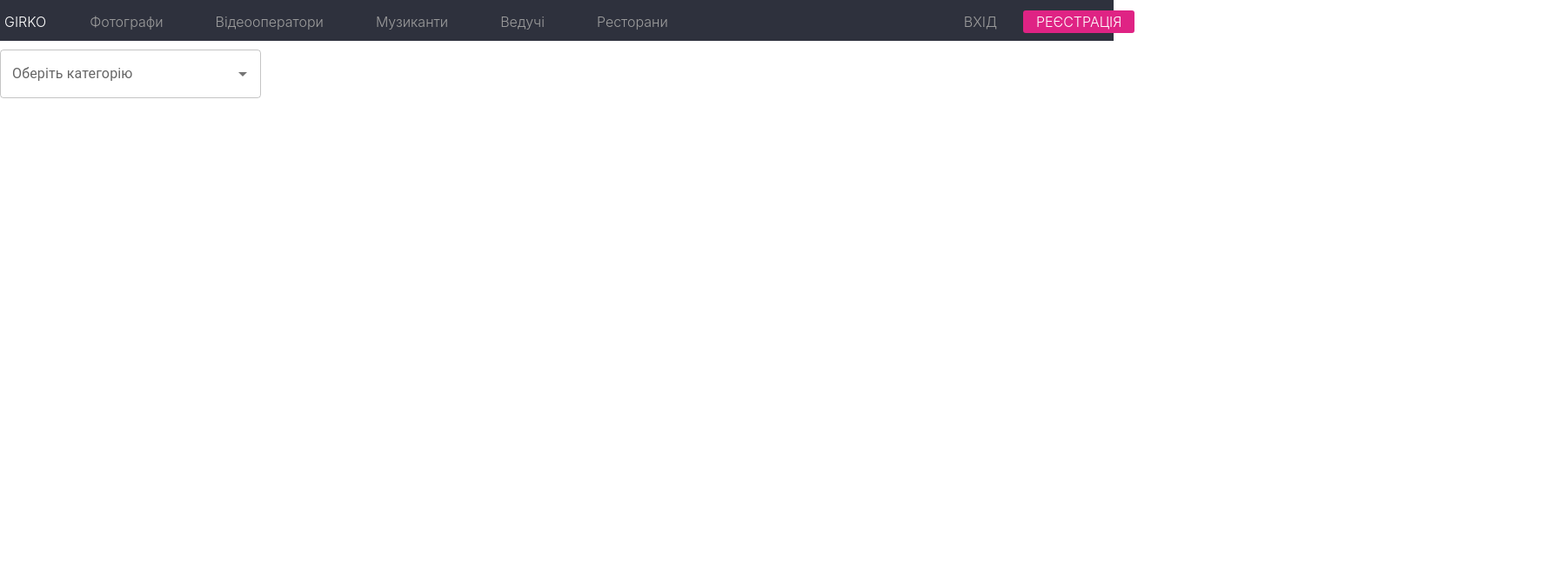
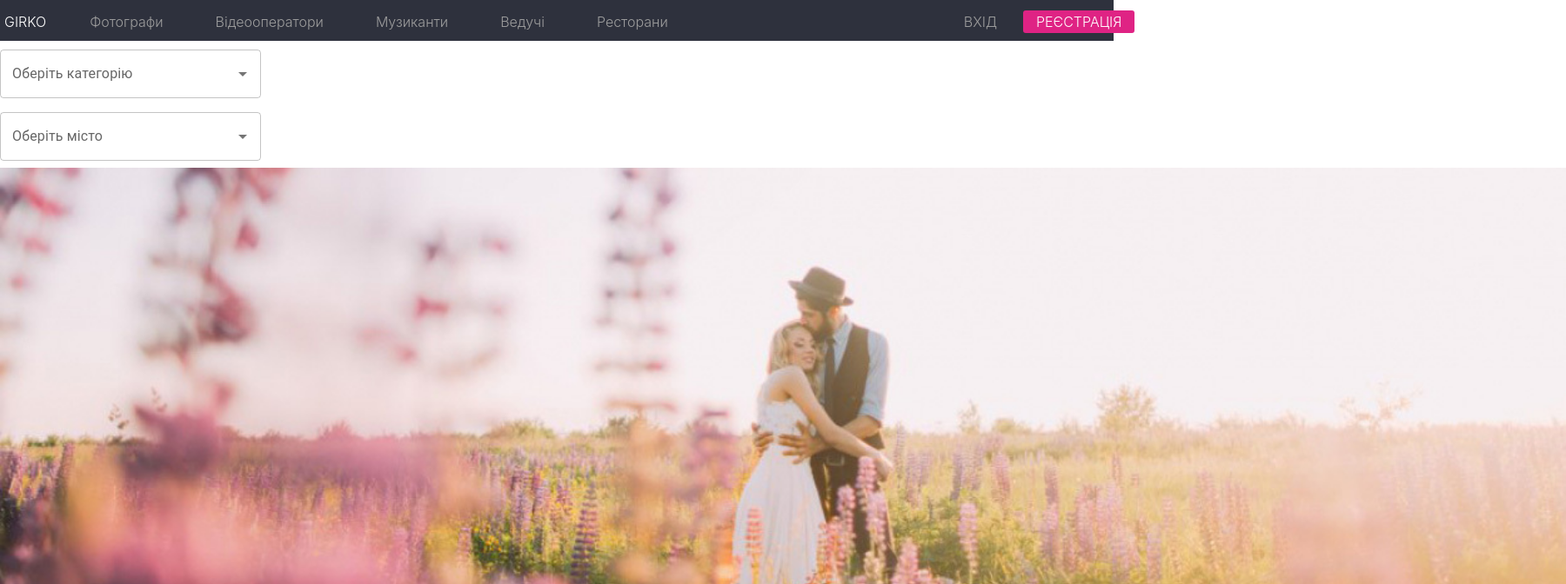
Before and after one commit to KostyaHonchar/tasks-from-volodya, a React (Create React App) app: page / in a window 1280 px wide. Shown: the top 672 px of the page at 87% size, 1800 px wide, since content can reach past the window. Built offline with nearby package versions, Linux system fonts and the light colour scheme.

Commit message:
Photo and 2 forms working

```diff
--- a/package.json
+++ b/package.json
@@ -11,6 +11,7 @@
     "@testing-library/jest-dom": "^5.16.5",
     "@testing-library/react": "^13.4.0",
     "@testing-library/user-event": "^13.5.0",
+    "autosuggest-highlight": "^3.3.4",
     "iq-blueberry": "^0.0.38",
     "react": "^18.2.0",
     "react-dom": "^18.2.0",
--- a/src/App.css
+++ b/src/App.css
@@ -32,7 +32,13 @@
   from {
     transform: rotate(0deg);
   }
+
   to {
     transform: rotate(360deg);
   }
 }
+
+.showcase-photo {
+  width: 1800px;
+  background-size: cover;
+}
--- a/src/App.js
+++ b/src/App.js
@@ -1,13 +1,17 @@
 import React from "react";
 import "./App.css";
+import ShowcaseImage from "./components/files/showcase.jpeg";
 import Header from "./components/header/Header";
-import Showcase from "./components/Combobox1";
+import Showcase from "./components/Combobox";
+import Highlights from "./components/Combobox2";
 
 function App() {
   return (
     <div className="App">
       <Header />
       <Showcase />
+      <Highlights />
+      <img src={ShowcaseImage} alt="Logo" className="showcase-photo" />
     </div>
   );
 }
--- /dev/null
+++ b/src/components/Combobox.jsx
@@ -0,0 +1,40 @@
+import * as React from 'react';
+import TextField from '@mui/material/TextField';
+import Autocomplete from '@mui/material/Autocomplete';
+
+
+const categoryWithOptions = () => [
+  { label: 'Фотографи' },
+  { label: 'Відеооператори' },
+  { label: 'Ведучі' },
+  { label: 'Ресторани' },
+  { label: 'Оформлення залу' },
+  { label: 'Сукні для дружок' },
+  { label: 'Весільні сукні' },
+  { label: 'Торти та короваї' },
+  { label: 'Автомобілі' },
+  { label: 'Організація весілля' },
+  { label: 'Шоу-програма' },
+  { label: 'Салони краси' },
+  { label: 'Запрошення та аксесуари' },
+  { label: 'Перший танець' },
+  { label: 'Фуршетний стіл' },
+  { label: 'Весільні букети' },
+
+
+];
+
+
+
+
+export default function ComboBox() {
+  return (
+    <Autocomplete
+      disablePortal
+      id="combo-box-demo"
+      options={categoryWithOptions()}
+      sx={{ width: 300 }}
+      renderInput={(params) => <TextField {...params} label="Оберіть категорію" />}
+    />
+  );
+}
--- a/src/components/Combobox1.jsx
+++ /dev/null
@@ -1,37 +0,0 @@
-import * as React from 'react';
-import TextField from '@mui/material/TextField';
-import Autocomplete from '@mui/material/Autocomplete';
-
-
-const categoryWithOptions = () => [
-      { label: 'Фотографи' },
-      { label: 'Відеооператори' },
-      { label: 'Ведучі' },
-      { label: 'Ресторани' },
-      { label: 'Оформлення залу' },
-      { label: 'Сукні для дружок' },
-      { label: 'Весільні сукні' },
-      { label: 'Торти та короваї' },
-      { label: 'Автомобілі' },
-      { label: 'Організація весілля'},
-      { label: 'Шоу-програма' },
-      { label: 'Салони краси'},
-      { label: 'Запрошення та аксесуари' },
-      {label: 'Перший танець' },
-      {label: 'Фуршетний стіл' },
-      {label: 'Весільні букети' },
-
-
-];
-
-export default function ComboBox() {
-  return (
-    <Autocomplete
-      disablePortal
-      id="combo-box-demo"
-      options={categoryWithOptions()}
-      sx={{ width: 300 }}
-      renderInput={(params) => <TextField {...params} label="Оберіть категорію" />}
-    />
-  );
-}
--- /dev/null
+++ b/src/components/Combobox2.jsx
@@ -0,0 +1,71 @@
+import * as React from 'react';
+import TextField from '@mui/material/TextField';
+import Autocomplete from '@mui/material/Autocomplete';
+import parse from 'autosuggest-highlight/parse';
+import match from 'autosuggest-highlight/match';
+
+// Top 100 films as rated by IMDb users. http://www.imdb.com/chart/top
+const top100Films = () => [
+   { title: 'Київ' },
+   { title: 'Львів' },
+   { title: 'Івано-Франківськ' },
+   { title: 'Тернопіль' },
+   { title: 'Луцьк' },
+   { title: 'Харків' },
+   { title: 'Одеса' },
+   { title: 'Рівне' },
+   { title: 'Дніпро' },
+   { title: 'Ужгород' },
+   { title: 'Чернівці' },
+   { title: 'Хмельницький' },
+   { title: 'Вінниця' },
+   { title: 'Запоріжжя' },
+   { title: 'Кривий Ріг' },
+   { title: 'Миколаїв' },
+   { title: 'Херсон' },
+   { title: 'Полтава' },
+   { title: 'Чернігів' },
+   { title: 'Черкаси' },
+   { title: 'Житомир' },
+   { title: 'Суми' },
+   { title: 'Кропивницький' },
+   { title: 'Маріуполь' },
+   { title: 'Усі міста України' },
+
+
+];
+
+export default function Highlights() {
+   return (
+      <Autocomplete
+         id="highlights-demo"
+         sx={{ width: 300 }}
+         options={top100Films()}
+         getOptionLabel={(option) => option.title}
+         renderInput={(params) => (
+            <TextField {...params} label="Оберіть місто" margin="normal" />
+         )}
+         renderOption={(props, option, { inputValue }) => {
+            const matches = match(option.title, inputValue, { insideWords: true });
+            const parts = parse(option.title, matches);
+
+            return (
+               <li {...props}>
+                  <div>
+                     {parts.map((part, index) => (
+                        <span
+                           key={index}
+                           style={{
+                              fontWeight: part.highlight ? 700 : 400,
+                           }}
+                        >
+                           {part.text}
+                        </span>
+                     ))}
+                  </div>
+               </li>
+            );
+         }}
+      />
+   );
+}
```
Also changed, not shown: src/components/files/showcase.jpeg (added), 1 other file (tests, documents, lock files or other folders).
